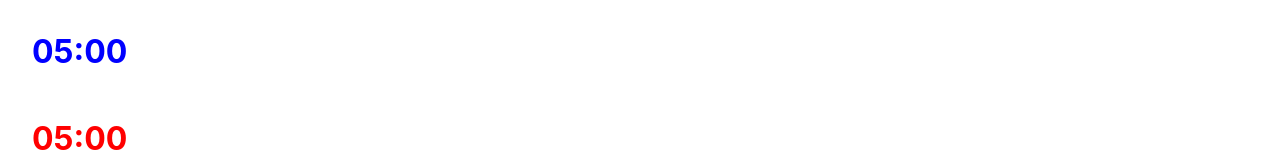
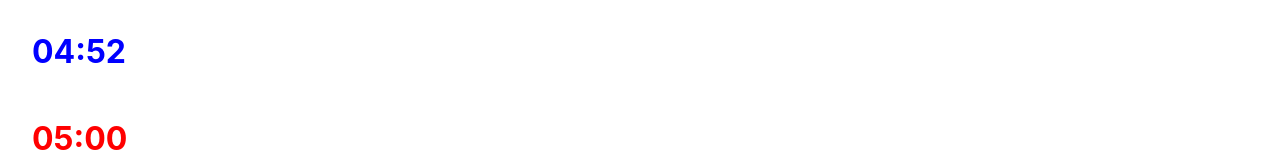
Before and after one commit to skylon07/CS-260-partner, a React (Create React App) app in the folder l-game-react/: page / in a window 1280 px wide. Shown: the top 160 px of the page. Built offline with nearby package versions, Linux system fonts and the light colour scheme.

Commit message:
Fix timer using wrong props

```diff
--- a/l-game-react/src/Timer.jsx
+++ b/l-game-react/src/Timer.jsx
@@ -10,7 +10,7 @@ export default function Timer(props) { // props.playerTurn
 
     useEffect(() => {
         let interval = null;
-        if (props.player === PlayerMoveMode.PLAYER_BLUE){
+        if (props.playerTurn === PlayerMoveMode.PLAYER_BLUE){
             setTimerOn(true);
             setTimerOn2(false);
         }
@@ -30,7 +30,7 @@ export default function Timer(props) { // props.playerTurn
 
     useEffect(() => {
         let interval = null;
-        if (props.player === PlayerMoveMode.PLAYER_RED) {
+        if (props.playerTurn === PlayerMoveMode.PLAYER_RED) {
             setTimerOn2(true);
             setTimerOn(false);
         }
```
